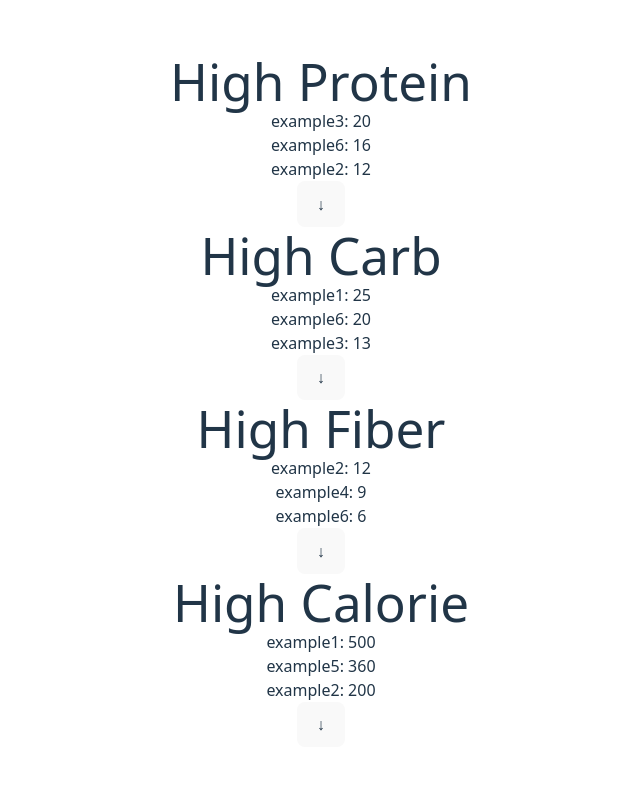
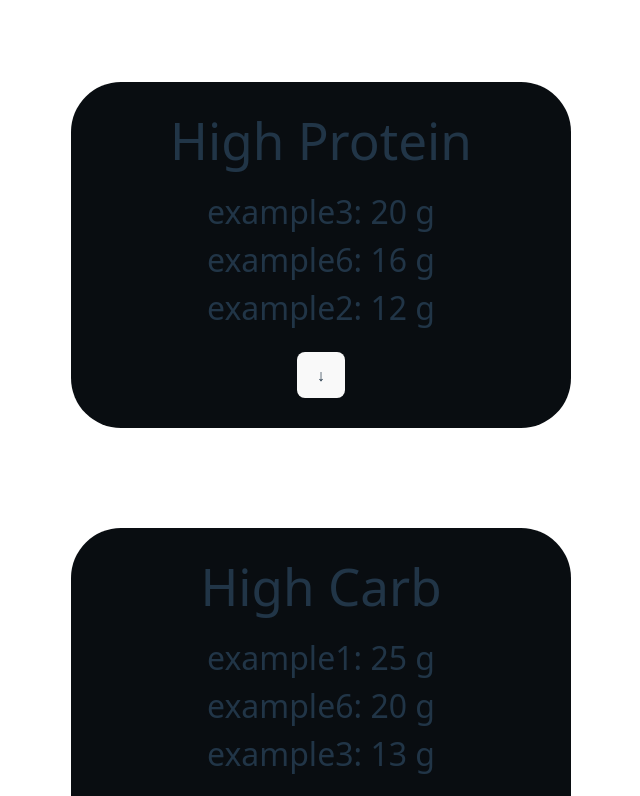
Before and after one commit to pittcsc/pitt-meals, a React app in the folder frontend/: page /featured-foods in a window 1280 px wide. Shown: the top 796 px of the page, without its empty margins (319-959 px from the left). Built offline with nearby package versions, Linux system fonts and the light colour scheme; the HTML template or start-up script is replaced by a standard one.

Commit message:
started styling

```diff
--- a/frontend/src/components/FeaturedFoods.jsx
+++ b/frontend/src/components/FeaturedFoods.jsx
@@ -12,36 +12,37 @@ const FeaturedFoods = () => {
 
 
   return (<>
-  <div>
-    <ListFoods title="High Protein" data = {mockData} feature={'protein'}></ListFoods>
-    <ListFoods title="High Carb" data = {mockData} feature={'carbs'}></ListFoods>
-    <ListFoods title="High Fiber" data = {mockData} feature={'fiber'}></ListFoods>
-    <ListFoods title="High Calorie" data = {mockData} feature={'calories'}></ListFoods>
-  </div>
+  <div style={{display:'flex', flexDirection:'column'}}>
+    <ListFoods title="High Protein" data = {mockData} feature={'protein'} unit={'g'}></ListFoods>
+    <ListFoods title="High Carb" data = {mockData} feature={'carbs'} unit={'g'}></ListFoods>
+    <ListFoods title="High Fiber" data = {mockData} feature={'fiber'} unit={'g'}></ListFoods>
+    <ListFoods title="High Calorie" data = {mockData} feature={'calories'} unit={'kcal'}></ListFoods>
+    </div>
 </>)
 
 
 }
 
-const ListFoods = ({title, data, feature}) => {
+const ListFoods = ({title, data, feature, unit}) => {
   const [showMore, setShowMore] = useState(false)
   const sortedList = Object.entries(data).sort(([, a], [, b]) => b?.[feature] - a?.[feature])
-    return(<>
-      <h1>{title}</h1>
+    return(
+    <div style={{padding:30, borderRadius:50, backgroundColor:'#090D11', margin:50, minWidth:500}}>
+      <h1 style={{paddingBottom:20}}>{title}</h1>
       <ul>
         {showMore ?
           sortedList.map(([food, info]) =>
           (
-            <li><h2>{food}: {info?.[feature]}</h2></li>)
+            <li><h2>{food}: {info?.[feature]} {unit}</h2></li>)
           ) :
           sortedList.slice(0,3).map(([food, info]) =>
           (
-            <li><h2>{food}: {info?.[feature]}</h2></li>)
+            <li><h2>{food}: {info?.[feature]} {unit}</h2></li>)
           )
         }
-        <button id="show-more" onClick={() => setShowMore(showMore => !showMore)}>{showMore ? "↑" : "↓"}</button>
+        <button style={{marginTop:20, fontWeight:'bold'}} id="show-more" onClick={() => setShowMore(showMore => !showMore)}>{showMore ? "↑" : "↓"}</button>
       </ul>
-    </>
+    </div>
     )
 }
 
--- a/frontend/src/index.css
+++ b/frontend/src/index.css
@@ -35,6 +35,12 @@ body {
 h1 {
   font-size: 3.2em;
   line-height: 1.1;
+  font-weight: 500;
+}
+
+h2 {
+  font-size: 2em;
+  font-weight: 300;
 }
 
 button {
```
